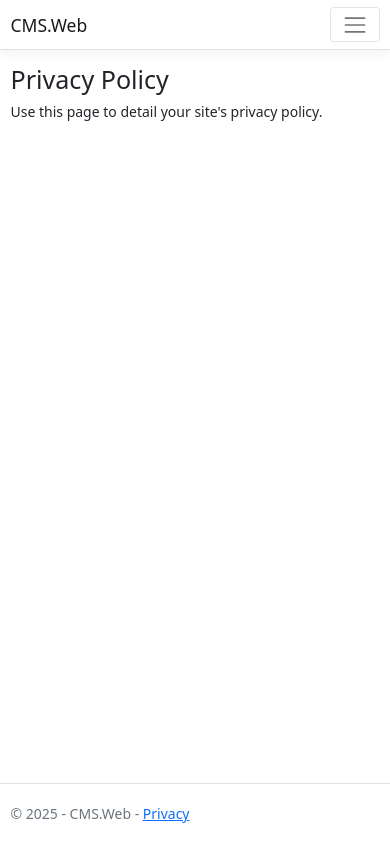
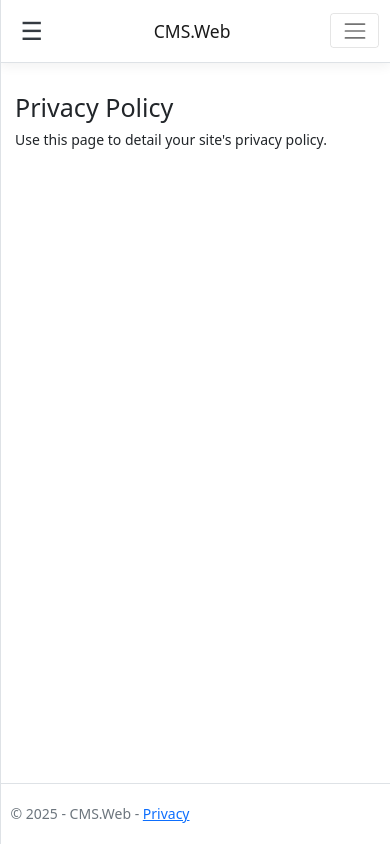
Before and after one commit to fatihulusoy1/BuildCMS, an ASP.NET Core app: page /Privacy in a window 390 px wide. Run offline with ASP.NET Core 8, Linux system fonts and the light colour scheme; style sheets or scripts are compiled from the project's sources.

Commit message:
Add collapsible side menu to homepage
This commit introduces a collapsible side menu to the main layout.

Key features:
- A side menu is added to the left of the page.
- The menu can be toggled (opened/closed) using a hamburger button in the header and a close button within the menu.
- On larger screens, the main content area shifts to the right to accommodate the open menu.
- On smaller screens, the menu overlays the content.
- Placeholder menu items have been added.
- Styles for the menu and its behavior are in `site.css`.
- JavaScript logic for toggling is in `site.js`.

The changes were made to `CMS.Web/Pages/Shared/_Layout.cshtml`, `CMS.Web/wwwroot/css/site.css`, and `CMS.Web/wwwroot/js/site.js`.
I tested the implementation by simulating user interaction and reviewing the code to ensure responsiveness and correct functionality across different screen sizes.

```diff
--- a/CMS.Web/Pages/Shared/_Layout.cshtml
+++ b/CMS.Web/Pages/Shared/_Layout.cshtml
@@ -12,6 +12,7 @@
     <header>
         <nav class="navbar navbar-expand-sm navbar-toggleable-sm navbar-light bg-white border-bottom box-shadow mb-3">
             <div class="container">
+                <button class="open-btn" onclick="toggleNav()">&#9776;</button> <!-- Toggle button -->
                 <a class="navbar-brand" asp-area="" asp-page="/Index">CMS.Web</a>
                 <button class="navbar-toggler" type="button" data-bs-toggle="collapse" data-bs-target=".navbar-collapse" aria-controls="navbarSupportedContent"
                         aria-expanded="false" aria-label="Toggle navigation">
@@ -33,7 +34,16 @@
             </div>
         </nav>
     </header>
-    <div class="container">
+    <div id="sideMenu" class="side-menu"> <!-- Initially closed by default due to site.css styles -->
+        <a href="javascript:void(0)" class="close-btn" onclick="toggleNav()">&times;</a>
+        <a asp-area="" asp-page="/Index">Home</a>
+        <a href="#">Products</a>
+        <a href="#">About Us</a>
+        <a asp-area="" asp-page="/Posts/Index">Posts</a>
+        <a asp-area="" asp-page="/Privacy">Privacy</a>
+    </div>
+
+    <div class="container" id="mainContent">
         <main role="main" class="pb-3">
             @RenderBody()
         </main>
--- a/CMS.Web/wwwroot/css/site.css
+++ b/CMS.Web/wwwroot/css/site.css
@@ -20,3 +20,99 @@ html {
 body {
   margin-bottom: 60px;
 }
+
+/* Styles for the side menu */
+.side-menu {
+    height: 100%;
+    width: 0; /* Initially hidden */
+    position: fixed;
+    z-index: 1000; /* Ensure it's above other content */
+    top: 0;
+    left: 0;
+    background-color: #f8f9fa; /* Light gray background */
+    overflow-x: hidden; /* Disable horizontal scroll */
+    padding-top: 56px; /* Adjust to match header height */
+    transition: 0.3s ease-in-out; /* Smooth transition for opening/closing */
+    border-right: 1px solid #dee2e6;
+}
+
+.side-menu.open {
+    width: 250px;
+}
+
+.side-menu a {
+    padding: 10px 15px;
+    text-decoration: none;
+    font-size: 18px;
+    color: #343a40; /* Dark gray text */
+    display: block;
+    transition: 0.2s ease-in-out;
+}
+
+.side-menu a:hover {
+    color: #007bff; /* Blue on hover */
+    background-color: #e9ecef; /* Light hover background for links */
+}
+
+/* Style for the close button inside the side menu */
+.side-menu .close-btn {
+    position: absolute;
+    top: 0px; /* Align with padding-top of menu */
+    right: 15px;
+    font-size: 36px;
+    line-height: 56px; /* Vertically center with header/padding */
+    color: #343a40;
+}
+.side-menu .close-btn:hover {
+    color: #0056b3; /* Darker blue on hover */
+}
+
+
+/* Style for the main content area */
+#mainContent {
+    transition: margin-left 0.3s ease-in-out;
+    padding: 15px; /* Add some padding to main content */
+}
+
+#mainContent.shifted {
+    margin-left: 250px;
+}
+
+/* Style for the toggle button (hamburger icon) */
+.open-btn {
+    font-size: 25px; /* Slightly larger icon */
+    cursor: pointer;
+    background-color: transparent; /* Make it transparent */
+    color: #343a40; /* Dark gray text */
+    padding: 5px 10px; /* Adjust padding */
+    border: none;
+    margin-right: 10px; /* Add some margin to separate from brand */
+}
+
+.open-btn:hover {
+    color: #007bff; /* Blue on hover */
+}
+
+/* Responsive adjustments */
+@media (max-width: 767.98px) {
+    .side-menu {
+        padding-top: 56px; /* Ensure padding is consistent with header */
+    }
+    #mainContent.shifted {
+        margin-left: 0; /* Don't shift content on small screens if menu overlays */
+    }
+    /* Optional: On small screens, you might want the menu to overlay content instead of pushing it.
+       If so, remove margin-left adjustments for #mainContent.shifted and ensure .side-menu.open has high z-index.
+       The current setup pushes content, which might be fine.
+    */
+}
+
+/* Adjustments for when the Bootstrap navbar collapses */
+@media (max-width: 575.98px) {
+    .navbar-brand {
+        margin-left: 5px; /* Add a bit of margin if open-btn is too close */
+    }
+     .open-btn {
+        margin-left: 0; /* No extra margin on very small screens */
+    }
+}
--- a/CMS.Web/wwwroot/js/site.js
+++ b/CMS.Web/wwwroot/js/site.js
@@ -2,3 +2,16 @@
 // for details on configuring this project to bundle and minify static web assets.
 
 // Write your JavaScript code.
+
+// JavaScript for toggling the side menu using class manipulation
+function toggleNav() {
+    var sideMenu = document.getElementById("sideMenu");
+    var mainContent = document.getElementById("mainContent");
+
+    if (sideMenu && mainContent) { // Ensure elements exist before trying to toggle classes
+        sideMenu.classList.toggle("open");
+        mainContent.classList.toggle("shifted");
+    } else {
+        console.error("Side menu or main content element not found.");
+    }
+}
```
